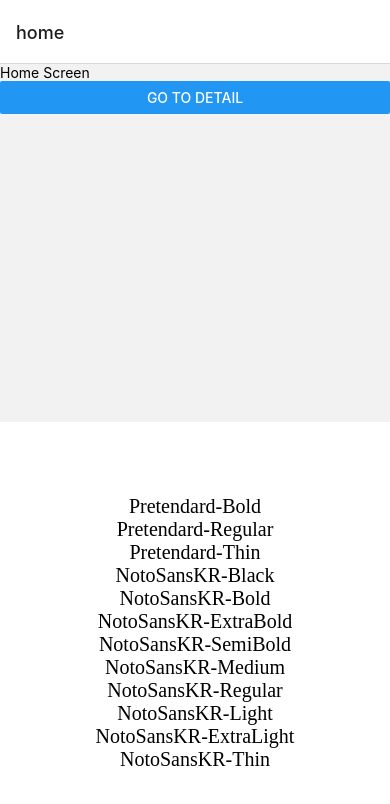
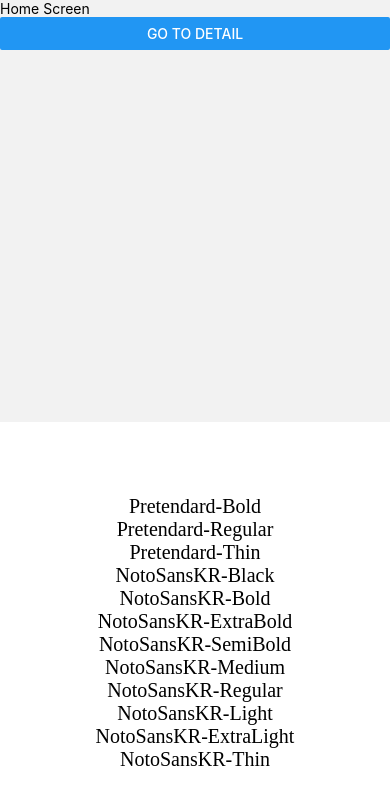
Before and after one commit to all-taxi/all-taxi-app, a React Native app: screen / in a window 390 px wide. Shown: the top 804 px of the page. Built offline with nearby package versions, Linux system fonts and the light colour scheme; a web font is replaced by a local one.

Commit message:
chore: 모든 스크린에서 네비게이션 헤더 숨기기

```diff
--- a/App.tsx
+++ b/App.tsx
@@ -20,7 +20,11 @@ const App = () => {
 
   return (
     <NavigationContainer>
-      <Stack.Navigator>
+      <Stack.Navigator
+        screenOptions={{
+          headerShown: false, // 모든 화면에서 헤더를 숨김
+        }}
+      >
         <Stack.Screen name={ROUTES.HOME} component={HomeScreen} />
         <Stack.Screen name={ROUTES.DETAIL} component={DetailScreen} />
       </Stack.Navigator>
```
